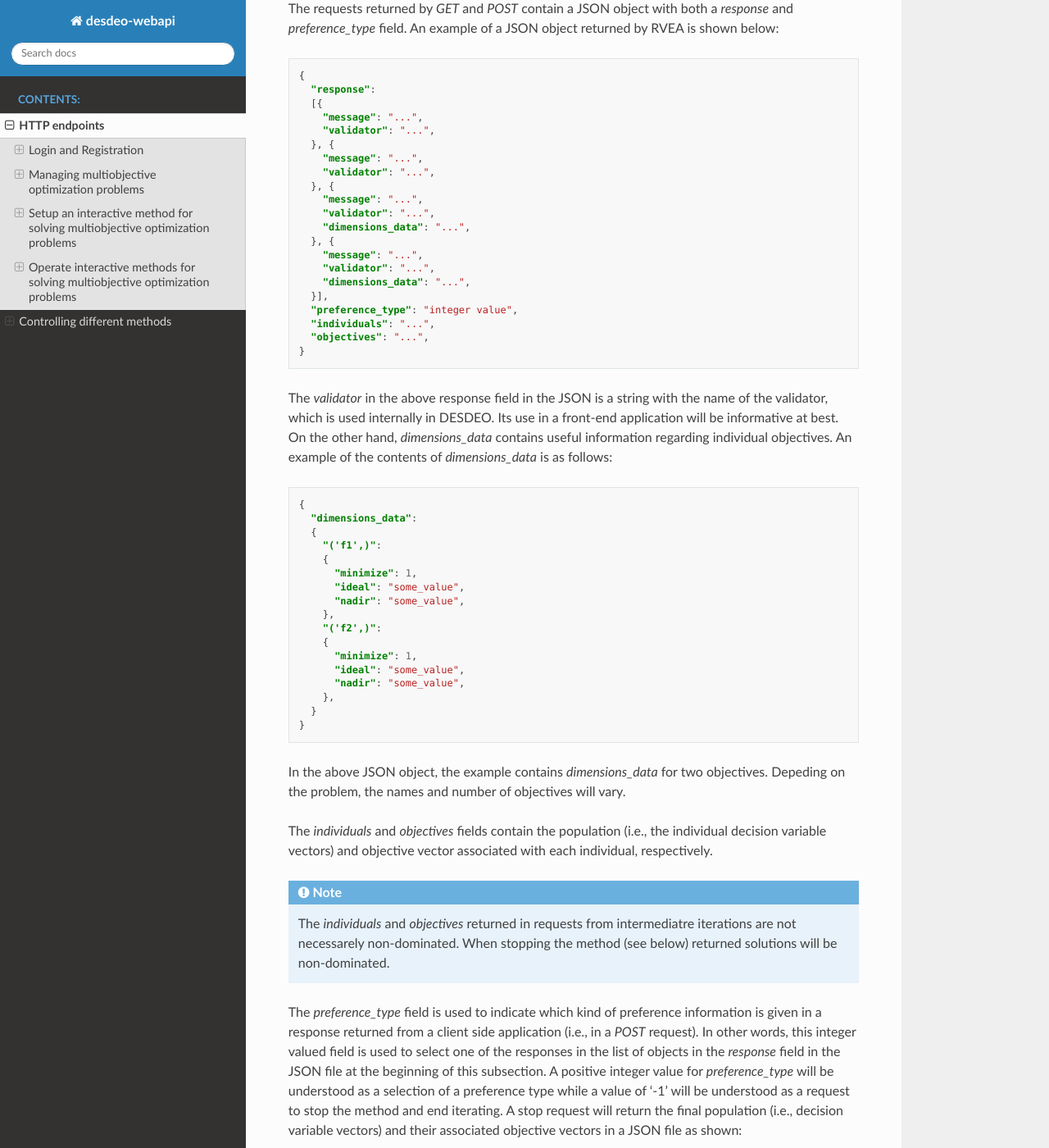
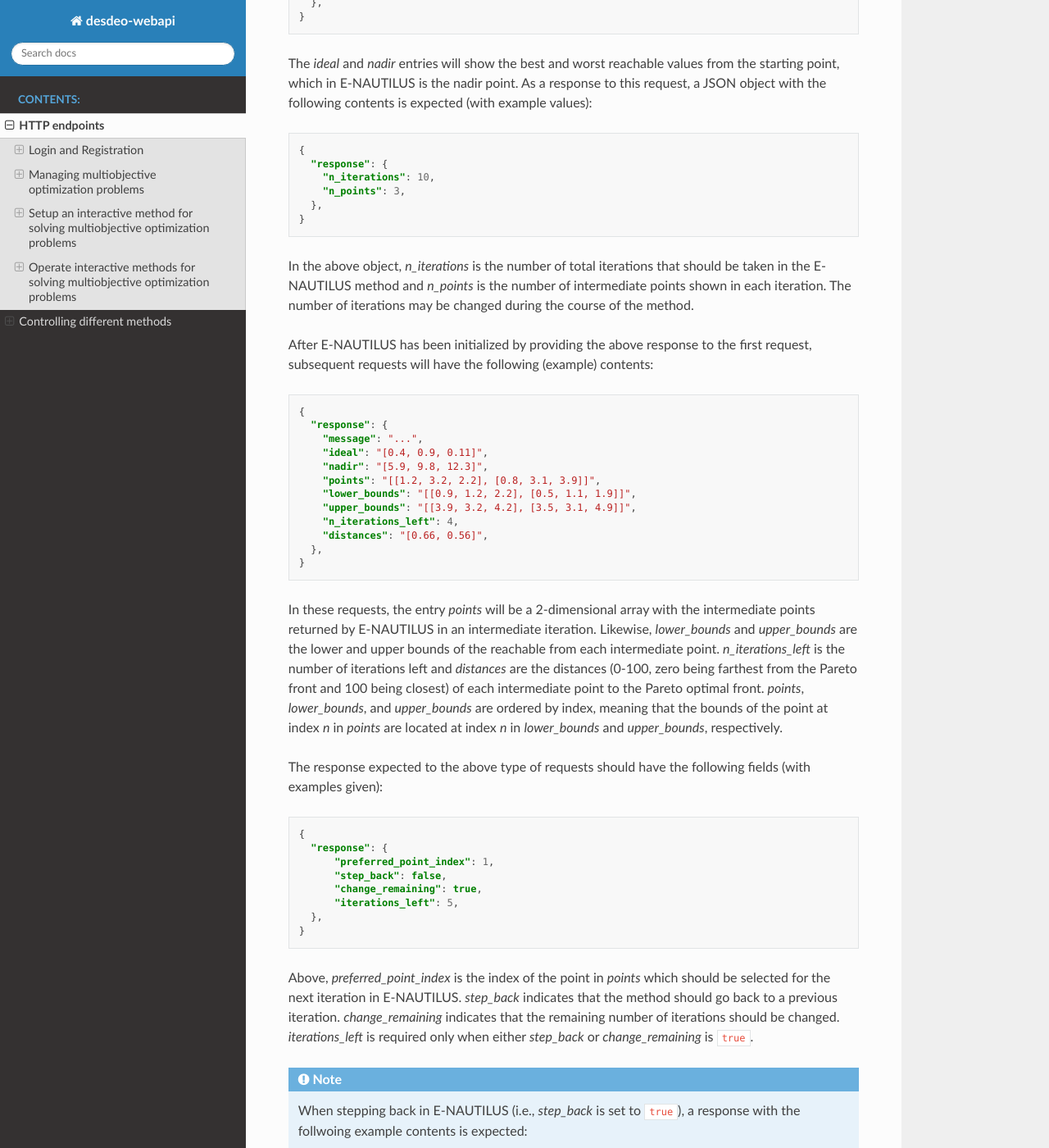
Before and after one commit to industrial-optimization-group/desdeo-webapi, a Sphinx documentation site: the page built from docs/source/restful.rst, in a window 1280 px wide and 1400 px high, scrolled down 14336 px. Shown: the whole window at 82% size. Built offline with Sphinx 7.4.7 and the Read the Docs theme 2.0.0, drawn with Linux system fonts in a browser that asks for light colours; some of the changed text lies outside the part shown.

Commit message:
Added documentation for E-NAUTILUS.

```diff
--- a/docs/source/restful.rst
+++ b/docs/source/restful.rst
@@ -698,6 +698,127 @@ x must contain all the information that was present in the original response in
   It is a good idea to store the information in each of the JSON objects returned by the requests issued by a client so that
   stepping back is possible to any point from the current point.
 
+E-NAUTILUS
+----------
+
+When E-NAUTILUS is first started, the first request returned by E-NAUTILUS will look as
+the example shown below:
+
+.. sourcecode:: json
+
+  {
+    "response": {
+      "message": "...",
+      "ideal": "[0.4, 0.9, 0.11]",
+      "nadir": "[5.9, 9.8, 12.3]",
+    },
+  }
+
+The `ideal` and `nadir` entries will show the best and worst reachable values from the starting point, which
+in E-NAUTILUS is the nadir point. As a response to this request, a JSON object with the following contents is
+expected (with example values):
+
+.. sourcecode:: json
+
+  {
+    "response": {
+      "n_iterations": 10,
+      "n_points": 3,
+    },
+  }
+
+In the above object, `n_iterations` is the number of total iterations that should be taken in the E-NAUTILUS method
+and `n_points` is the number of intermediate points shown in each iteration. The number of iterations may be changed
+during the course of the method.
+
+After E-NAUTILUS has been initialized by providing the above response to the first request, subsequent requests will have the
+following (example) contents:
+
+.. sourcecode:: json
+
+  {
+    "response": {
+      "message": "...",
+      "ideal": "[0.4, 0.9, 0.11]",
+      "nadir": "[5.9, 9.8, 12.3]",
+      "points": "[[1.2, 3.2, 2.2], [0.8, 3.1, 3.9]]",
+      "lower_bounds": "[[0.9, 1.2, 2.2], [0.5, 1.1, 1.9]]",
+      "upper_bounds": "[[3.9, 3.2, 4.2], [3.5, 3.1, 4.9]]",
+      "n_iterations_left": 4,
+      "distances": "[0.66, 0.56]",
+    },
+  }
+
+In these requests, the entry `points` will be a 2-dimensional array with the intermediate points returned by E-NAUTILUS
+in an intermediate iteration. Likewise, `lower_bounds` and `upper_bounds` are the lower and upper bounds of the reachable
+from each intermediate point. `n_iterations_left` is the number of iterations left and `distances` are the distances (0-100,
+zero being farthest from the Pareto front and 100 being closest) of each intermediate point to the Pareto optimal
+front. `points`, `lower_bounds`, and `upper_bounds` are ordered by index, meaning that the bounds of the point at index `n`
+in `points` are located at index `n` in `lower_bounds` and `upper_bounds`, respectively.
+
+The response expected to the above type of requests should have the following fields (with examples given):
+
+.. sourcecode:: json
+
+  {
+    "response": {
+        "preferred_point_index": 1,
+        "step_back": false,
+        "change_remaining": true,
+        "iterations_left": 5,
+    },
+  }
+
+Above, `preferred_point_index` is the index of the point in `points` which should be selected for the next
+iteration in E-NAUTILUS. `step_back` indicates that the method should go back to a previous iteration.
+`change_remaining` indicates that the remaining number of iterations should be changed. `iterations_left` is
+required only when either `step_back` or `change_remaining` is ``true``.
+
+.. note::
+
+  When stepping back in E-NAUTILUS (i.e., `step_back` is set to ``true``), a response with the follwoing
+  example contents
+  is expected:
+
+  .. sourcecode:: json
+
+    {
+      "response": {
+          "preferred_point_index": "...",
+          "step_back": true,
+          "change_remaining": "...",
+          "prev_solutions": "[[1.2, 3.2, 2.2], [0.8, 3.1, 3.9]]",
+          "prev_lower_bounds": "[[0.9, 1.2, 2.2], [0.5, 1.1, 1.9]]",
+          "prev_upper_bounds": "[[3.9, 3.2, 4.2], [3.5, 3.1, 4.9]]",
+          "iterations_left": 3,
+          "prev_distances": "[0.66, 0.56]",
+      }
+    }
+
+  In other words, the full state of the E-NAUTILUS method in the previous iterations, to which
+  we wish to return, must be supplied is the response. It is therefore
+  a good idea to keep track of previous
+  states in any application making use of this API.
+
+When E-NAUTILUS is iterated for the last time, a request with the following example contents is
+returned:
+
+.. sourcecode:: json
+
+  {
+    "response": {
+      "message": "...",
+      "solution": "[1.0, 1.1, 1.2]",
+    },
+  }
+
+The `solution` entry contains the final (Pareto optimal) solution found by the E-NAUTILUS
+method in the objective space of the problem being solved.
+
+.. note::
+
+  At the moment, only the objective values of the solution are returned.
+
 RVEA
 ----
 
```
